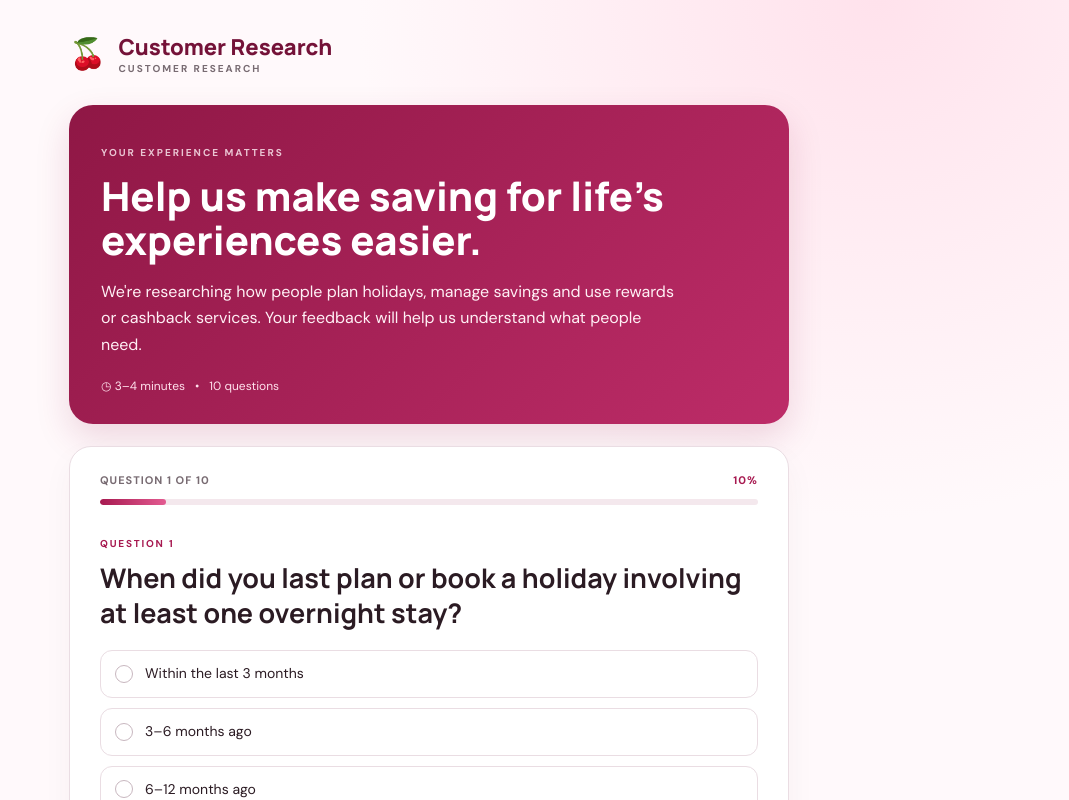
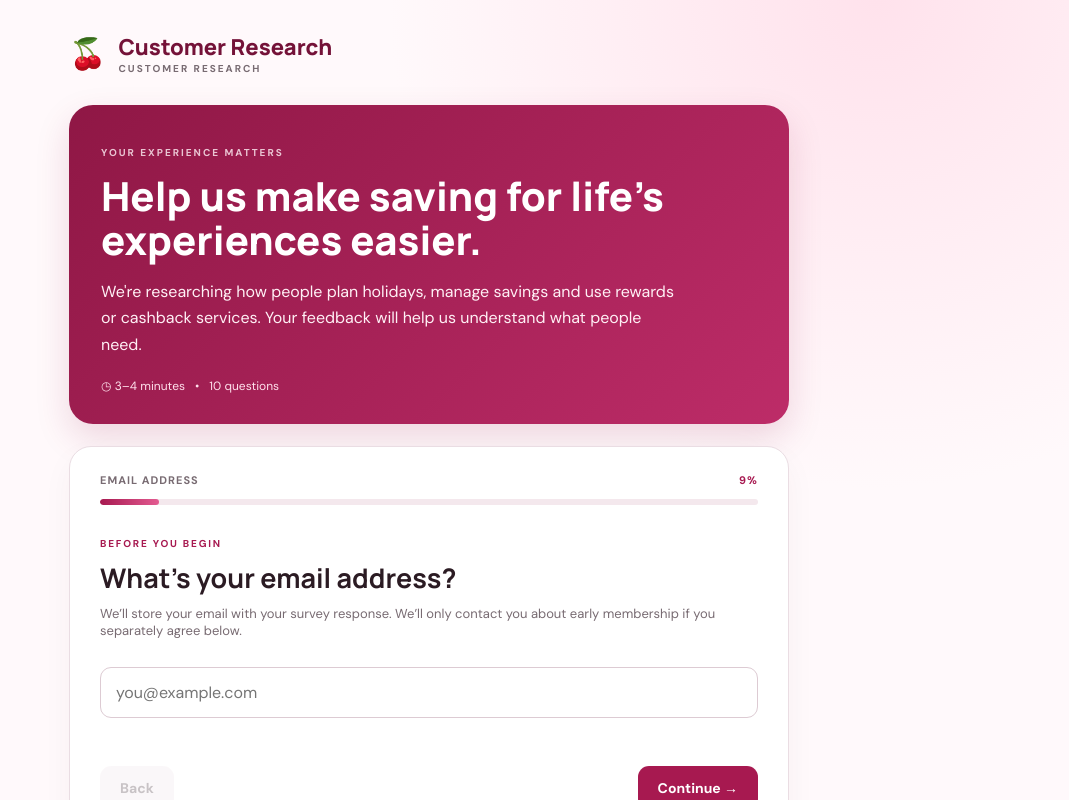
Before and after one commit to tejas-shukla/customer-research-survey, a Next.js app in the folder customer-research-survey-vercel/: page / in a window 1280 px wide. Shown: the top 800 px of the page, without its empty margins (211-1280 px from the left). Built offline with nearby package versions, Linux system fonts and the light colour scheme.

Commit message:
Collect email before survey begins

```diff
--- a/customer-research-survey-vercel/app/api/submit/route.ts
+++ b/customer-research-survey-vercel/app/api/submit/route.ts
@@ -7,10 +7,13 @@ export async function POST(request: Request) {
       return NextResponse.json({ error: "Please complete the survey and confirm research consent." }, { status: 400 });
     }
     const isEarlyYes = body.answers.early_member === "Yes, definitely";
+    if (typeof body.email !== "string" || !body.email.trim()) {
+      return NextResponse.json({ error: "Please provide your email address." }, { status: 400 });
+    }
     if (isEarlyYes && (!body.email || !body.email_contact_consent)) {
       return NextResponse.json({ error: "An email address and contact consent are required for early membership." }, { status: 400 });
     }
-    if (body.email && !/^[^\s@]+@[^\s@]+\.[^\s@]+$/.test(body.email)) {
+    if (!/^[^\s@]+@[^\s@]+\.[^\s@]+$/.test(body.email.trim())) {
       return NextResponse.json({ error: "Please provide a valid email address." }, { status: 400 });
     }
 
@@ -29,7 +32,7 @@ export async function POST(request: Request) {
           secret,
           answers: body.answers,
           other: body.other || {},
-          email: body.email || null,
+          email: body.email.trim(),
           email_contact_consent: body.email_contact_consent === true,
           research_consent: true,
           cohort: body.cohort || "unclassified"
--- a/customer-research-survey-vercel/app/page.tsx
+++ b/customer-research-survey-vercel/app/page.tsx
@@ -3,8 +3,9 @@
 import { FormEvent, useState } from "react";
 
 type Answers = Record<string, string | string[]>;
-type Question = { id: string; title: string; type: "radio" | "multi"; options: string[]; hint?: string; max?: number };
+type Question = { id: string; title: string; type: "radio" | "multi" | "email"; options: string[]; hint?: string; max?: number };
 const questions: Question[] = [
+  { id: "email", title: "What's your email address?", type: "email", options: [], hint: "We’ll store your email with your survey response. We’ll only contact you about early membership if you separately agree below." },
   {
     id: "holiday_timing", title: "When did you last plan or book a holiday involving at least one overnight stay?",
     type: "radio", options: ["Within the last 3 months", "3–6 months ago", "6–12 months ago", "More than 12 months ago"]
@@ -79,6 +80,7 @@ export default function Home() {
     }
   }
   function valid() {
+    if (q.id === "email") return /^[^\s@]+@[^\s@]+\.[^\s@]+$/.test(email.trim());
     if (!selected || (Array.isArray(selected) && selected.length === 0)) return false;
     if (q.id === "early_member" && isEmailRequired && (!email.trim() || !emailConsent)) return false;
     return true;
@@ -91,7 +93,7 @@ export default function Home() {
     const payload = {
       answers: Object.fromEntries(Object.entries(answers).map(([k,v]) => [k, Array.isArray(v) ? v : v])),
       other,
-      email: isEmailRequired ? email.trim() : null,
+      email: email.trim(),
       email_contact_consent: isEmailRequired ? emailConsent : false,
       research_consent: researchConsent,
       cohort: (Array.isArray(answers.services_used) && answers.services_used.some(v => ["Nectar or Tesco Clubcard","TopCashback or Quidco","Airline or hotel loyalty programmes","Bank or credit card rewards"].includes(v))) ? "existing_rewards_user" : "no_reported_rewards_use"
@@ -111,12 +113,13 @@ export default function Home() {
     <header className="brand"><div className="brand-mark">🍒</div><div><div className="brand-name">Customer Research</div><div className="brand-sub">CUSTOMER RESEARCH</div></div></header>
     <section className="intro"><p className="eyebrow">YOUR EXPERIENCE MATTERS</p><h1>Help us make saving for life's experiences easier.</h1><p>We're researching how people plan holidays, manage savings and use rewards or cashback services. Your feedback will help us understand what people need.</p><div className="meta"><span>◷ 3–4 minutes</span><span>•</span><span>10 questions</span></div></section>
     <section className="survey-card">
-      <div className="progress-top"><span>QUESTION {step+1} OF {questions.length}</span><strong>{progress}%</strong></div>
+      <div className="progress-top"><span>{q.id === "email" ? "EMAIL ADDRESS" : `QUESTION ${step} OF ${questions.length - 1}`}</span><strong>{progress}%</strong></div>
       <div className="progress"><div style={{width:`${progress}%`}} /></div>
       <form onSubmit={e => { e.preventDefault(); if (step < questions.length-1) { if(valid()) setStep(s=>s+1); else setError("Please select an answer to continue."); } else submit(e); }}>
-        <div className="question-number">QUESTION {step+1}</div>
+        <div className="question-number">{q.id === "email" ? "BEFORE YOU BEGIN" : `QUESTION ${step} OF ${questions.length - 1}`}</div>
         <h2>{q.title}</h2>
         {q.hint && <p className="hint">{q.hint}</p>}
+        {q.id === "email" && <input className="text-input" type="email" required autoComplete="email" placeholder="you@example.com" value={email} onChange={e=>{setEmail(e.target.value); setError("");}} />}
         <div className="options">
           {q.options.map(option => {
             const checked = isMulti ? (Array.isArray(selected) && selected.includes(option)) : selected === option;
```
